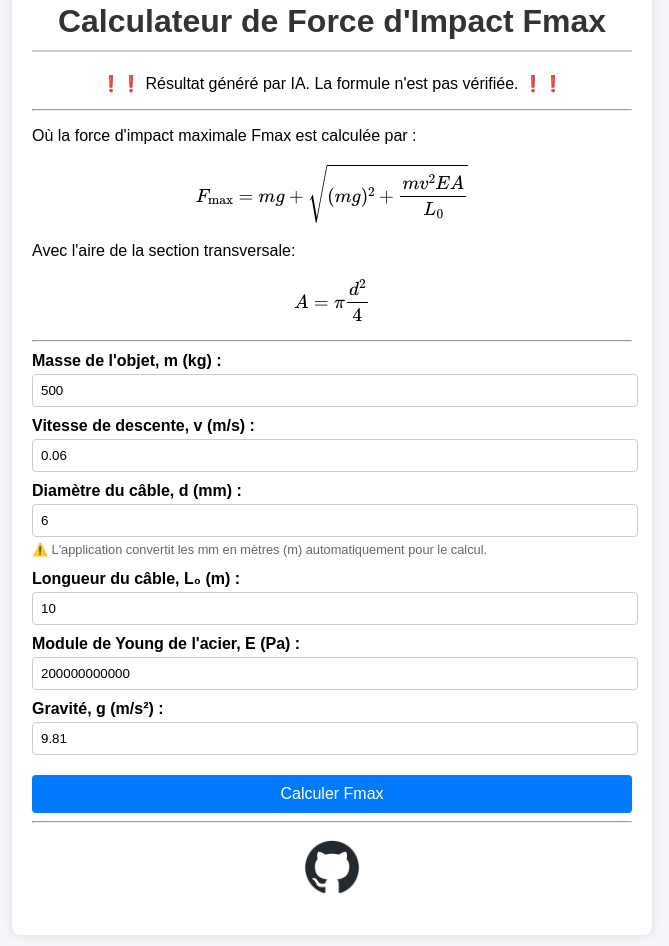
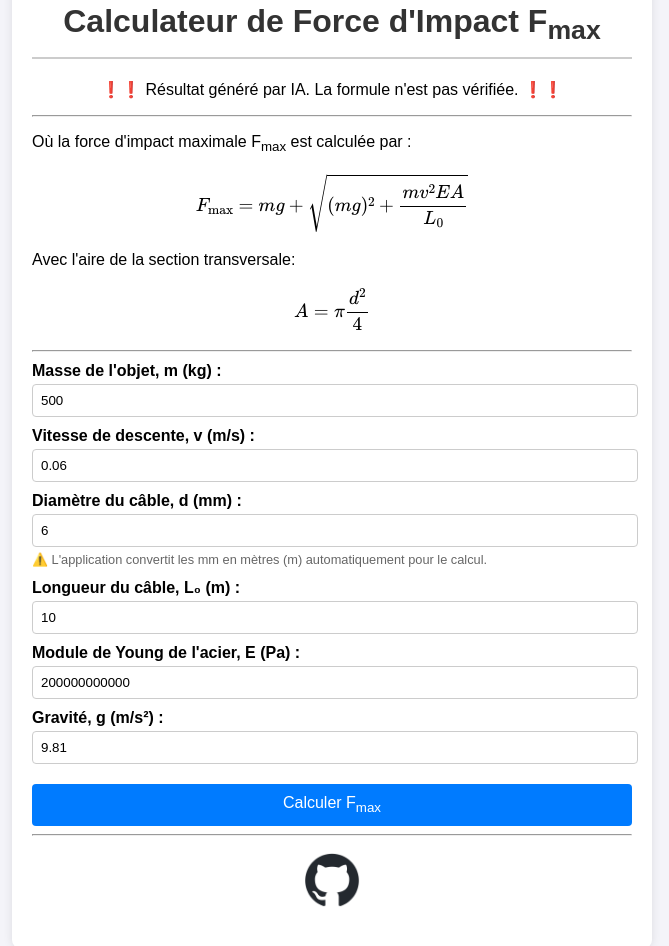
Before and after one commit to khabes/Force-Choc, a plain HTML site: page index.html in a window 1280 px wide. Shown: the part 196-1142 px from the top of the page, without its empty margins (308-977 px from the left). Drawn offline with nearby package versions, Linux system fonts and the light colour scheme.

Commit message:
Update index.html

```diff
--- a/index.html
+++ b/index.html
@@ -78,11 +78,11 @@
         <p align="center"><img src="icon-192x192.png" alt="Force d'Impact" style="width:100px;height:100px;">
 </a></p>
         <hr />
-        <h1>Calculateur de Force d'Impact Fmax</h1>
+        <h1>Calculateur de Force d'Impact F<sub>max</sub></h1>
         <p align="center">❗❗ Résultat généré par IA. La formule n'est pas vérifiée. ❗❗</p>
         <hr />
 <p class="formula">
-    Où la force d'impact maximale Fmax est calculée par :
+    Où la force d'impact maximale F<sub>max</sub> est calculée par :
     $$
     F_{\text{max}} = m g + \sqrt{(m g)^2 + \frac{m v^2 E A}{L_0}}
     $$
@@ -112,7 +112,7 @@
             <label for="g">Gravité, g (m/s²) :</label>
             <input type="number" id="g" value="9.81" step="any" required>
 
-            <button type="submit">Calculer Fmax</button>
+            <button type="submit">Calculer F<sub>max</sub></button>
         </form>
 
         <div id="resultat" class="resultat" style="display: none;">
@@ -171,8 +171,8 @@
 
             resultatDiv.innerHTML = `
                 <p>✅ Poids statique (P) : ${P_text} N</p>
-                <p>✅ Force d'Impact maximale (Fmax) : ${Fmax_text} N</p>
-                <p>📈 Facteur de Choc (Fmax / P) : ${facteur_choc}</p>
+                <p>✅ Force d'Impact maximale (F<sub>max</sub>) : ${Fmax_text} N</p>
+                <p>📈 Facteur de Choc (F<sub>max</sub> / P) : ${facteur_choc}</p>
             `;
             resultatDiv.style.display = 'block';
         });
```
